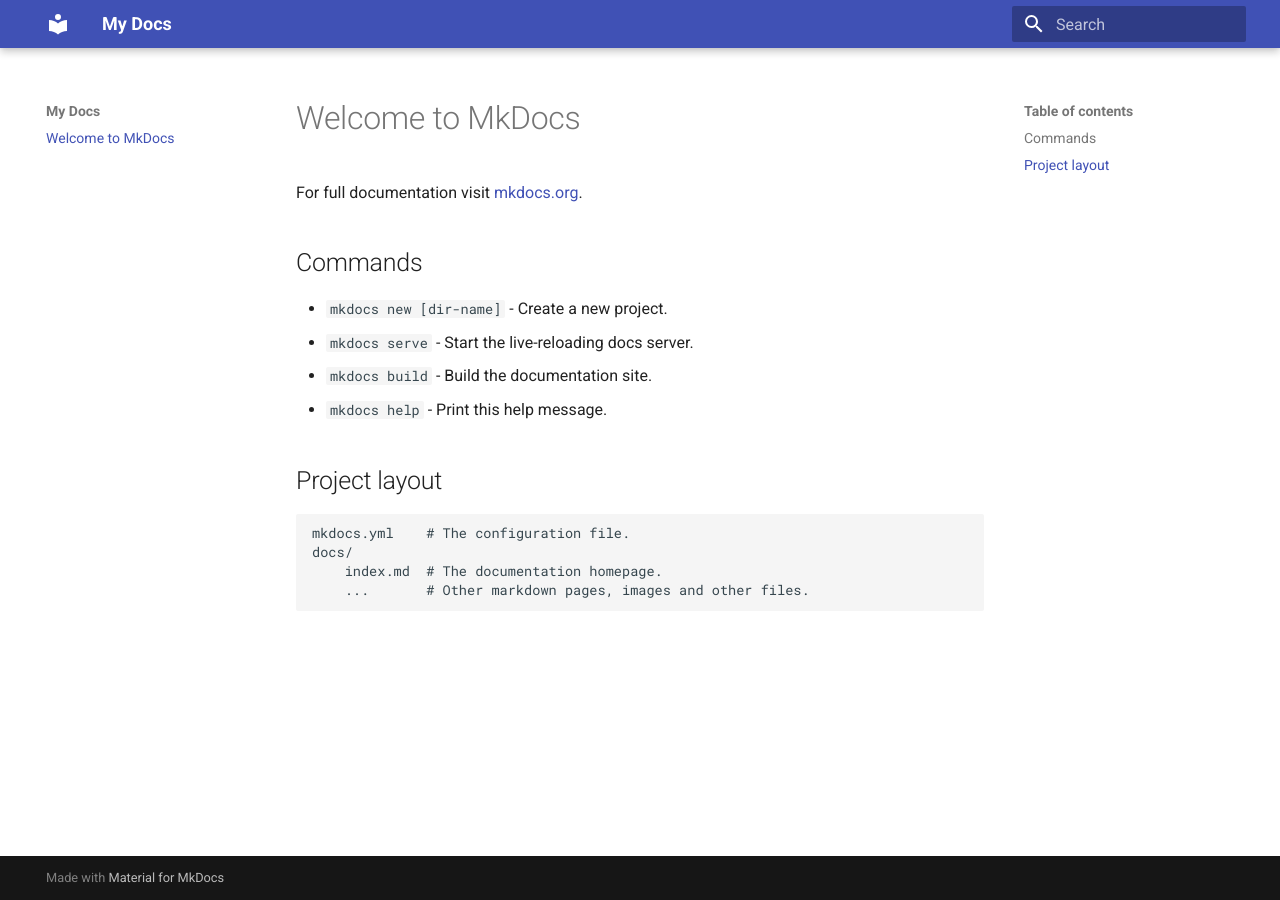
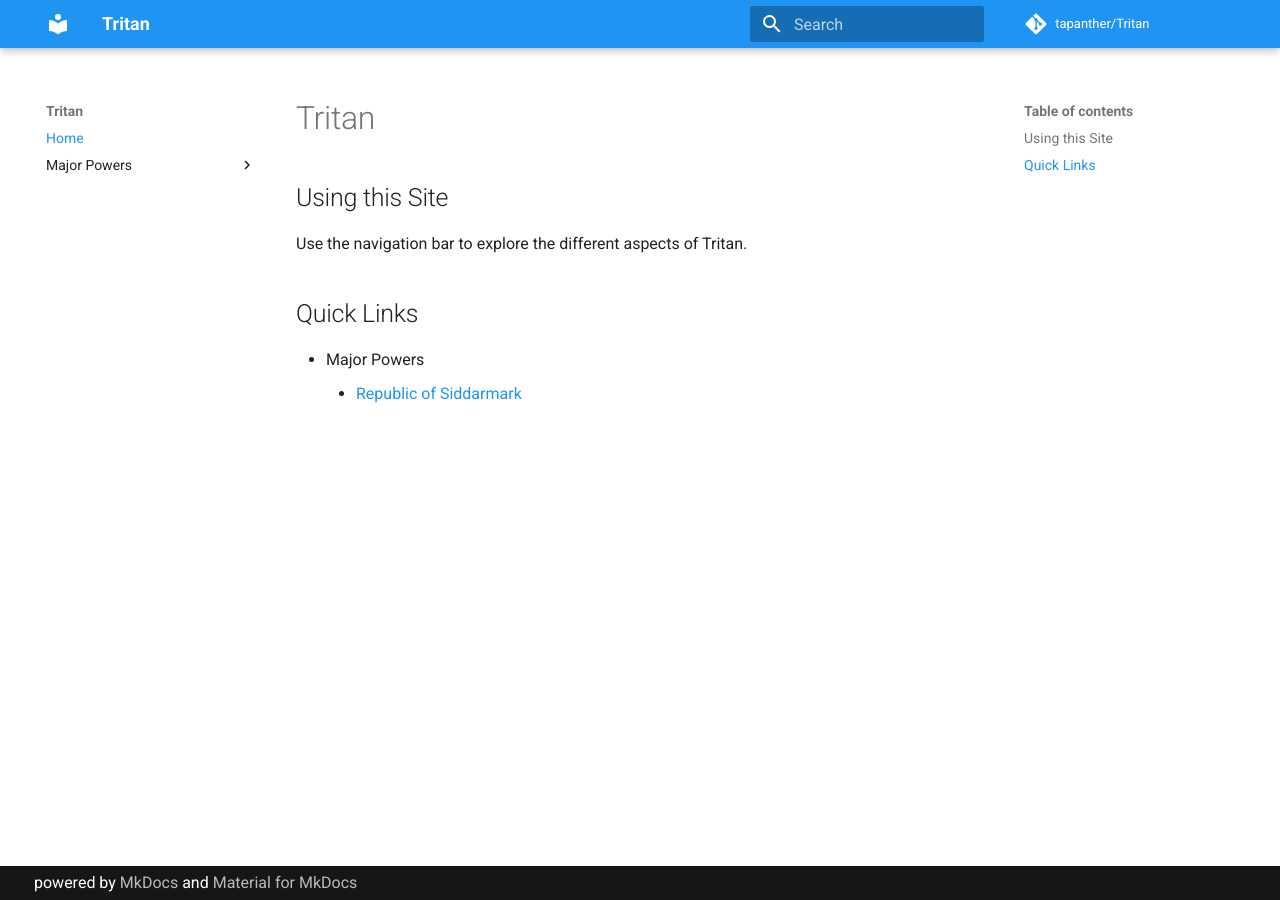
Before and after one commit to tapanther/Tritan, an MkDocs documentation site: the page built from docs/index.md, in a window 1280 px wide. Built offline with MkDocs 1.6.1 and Material for MkDocs 9.7.7, drawn with Linux system fonts in a browser that asks for light colours; comment, search, counter and statistics services are not loaded.

```diff
--- a/docs/index.md
+++ b/docs/index.md
@@ -1,17 +1,17 @@
-# Welcome to MkDocs
+---
+title: Tritan
+summary: Main Page
+authors: Juan P. Sierra
+date: 2018-12-15
+---
 
-For full documentation visit [mkdocs.org](https://mkdocs.org).
+# Tritan
 
-## Commands
+## Using this Site
 
-* `mkdocs new [dir-name]` - Create a new project.
-* `mkdocs serve` - Start the live-reloading docs server.
-* `mkdocs build` - Build the documentation site.
-* `mkdocs help` - Print this help message.
+Use the navigation bar to explore the different aspects of Tritan.
 
-## Project layout
+## Quick Links
 
-    mkdocs.yml    # The configuration file.
-    docs/
-        index.md  # The documentation homepage.
-        ...       # Other markdown pages, images and other files.
+- Major Powers
+    - [Republic of Siddarmark](MajorPowers/Republic.md)
--- a/mkdocs.yml
+++ b/mkdocs.yml
@@ -1,2 +1,16 @@
-site_name: My Docs
-theme: material
+site_name: Tritan
+theme:
+  name: material
+  custom_dir: 'theme'
+  palette:
+    primary: blue
+    accent: blue
+    icon: 'book'
+repo_name: 'tapanther/Tritan'
+repo_url: 'https://github.com/tapanther/Tritan'
+
+nav:
+  - Home: 'index.md'
+  - Major Powers:
+    - Republic of Siddarmark :
+      - 'The Republic' : 'MajorPowers/Republic.md'
--- /dev/null
+++ b/theme/partials/footer.html
@@ -0,0 +1,49 @@
+<!--
+  Copyright (c) 2016-2018 Martin Donath <martin.donath@squidfunk.com>
+  Permission is hereby granted, free of charge, to any person obtaining a copy
+  of this software and associated documentation files (the "Software"), to
+  deal in the Software without restriction, including without limitation the
+  rights to use, copy, modify, merge, publish, distribute, sublicense, and/or
+  sell copies of the Software, and to permit persons to whom the Software is
+  furnished to do so, subject to the following conditions:
+  The above copyright notice and this permission notice shall be included in
+  all copies or substantial portions of the Software.
+  THE SOFTWARE IS PROVIDED "AS IS", WITHOUT WARRANTY OF ANY KIND, EXPRESS OR
+  IMPLIED, INCLUDING BUT NOT LIMITED TO THE WARRANTIES OF MERCHANTABILITY,
+  FITNESS FOR A PARTICULAR PURPOSE AND NON-INFRINGEMENT. IN NO EVENT SHALL THE
+  AUTHORS OR COPYRIGHT HOLDERS BE LIABLE FOR ANY CLAIM, DAMAGES OR OTHER
+  LIABILITY, WHETHER IN AN ACTION OF CONTRACT, TORT OR OTHERWISE, ARISING
+  FROM, OUT OF OR IN CONNECTION WITH THE SOFTWARE OR THE USE OR OTHER DEALINGS
+  IN THE SOFTWARE.
+-->
+
+{% import "partials/language.html" as lang with context %}
+
+<!-- Application footer -->
+<footer class="md-footer">
+
+  <!-- Further information -->
+  <div class="md-footer-meta md-typeset">
+    <div class="md-footer-meta__inner md-grid">
+
+      <!-- Copyright and theme information -->
+      <div class="md-footer-copyright">
+        {% if config.copyright %}
+          <div class="md-footer-copyright__highlight">
+            {{ config.copyright }}
+          </div>
+        {% endif %}
+        powered by
+        <a href="https://www.mkdocs.org">MkDocs</a>
+        and
+        <a href="https://squidfunk.github.io/mkdocs-material/">
+          Material for MkDocs</a>
+      </div>
+
+      <!-- Social links -->
+      {% block social %}
+        {% include "partials/social.html" %}
+      {% endblock %}
+    </div>
+  </div>
+</footer>
```
Also changed, not shown: docs/MajorPowers/Republic.md (added, +12 -0 lines).
